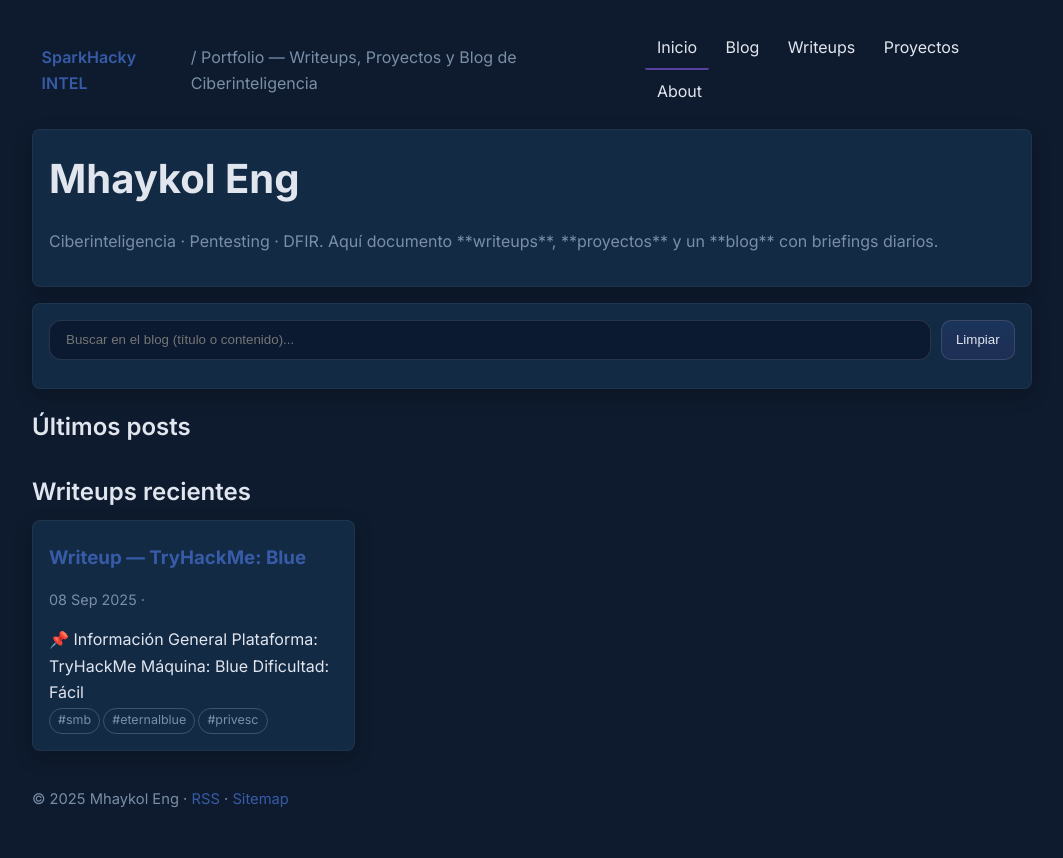
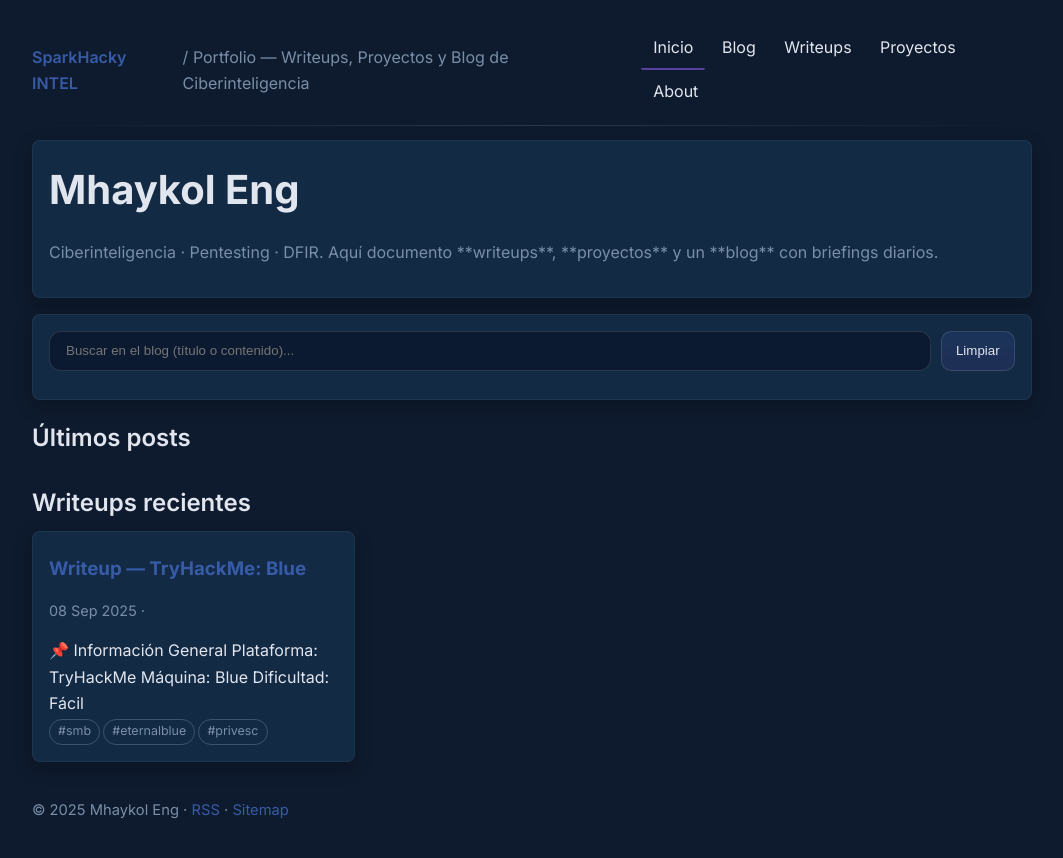
Before and after one commit to Sparkhacky/sparkhacky.github.io, a Jekyll site: the page built from index.md, in a window 1280 px wide. Shown: the top 858 px of the page, without its empty margins (108-1171 px from the left). Built offline with Jekyll 4.4.1, drawn with Linux system fonts in a browser that asks for light colours; comment, search, counter and statistics services are not loaded.

Commit message:
Update header.html

```diff
--- a/_includes/header.html
+++ b/_includes/header.html
@@ -1,9 +1,8 @@
 <header class="site">
   <div class="brand">
-    <span class="dot" aria-hidden="true"></span>
     <a href="{{ '/' | relative_url }}"><strong>{{ site.title }}</strong></a>
     <span class="muted">/ {{ site.description }}</span>
   </div>
   {% include nav.html %}
 </header>
-<div class="hr" role="separator"></div>
+<hr class="hr" style="height:1px;border:0;background:linear-gradient(90deg,transparent,rgba(255,255,255,.12),transparent);margin:10px 0;">
```
